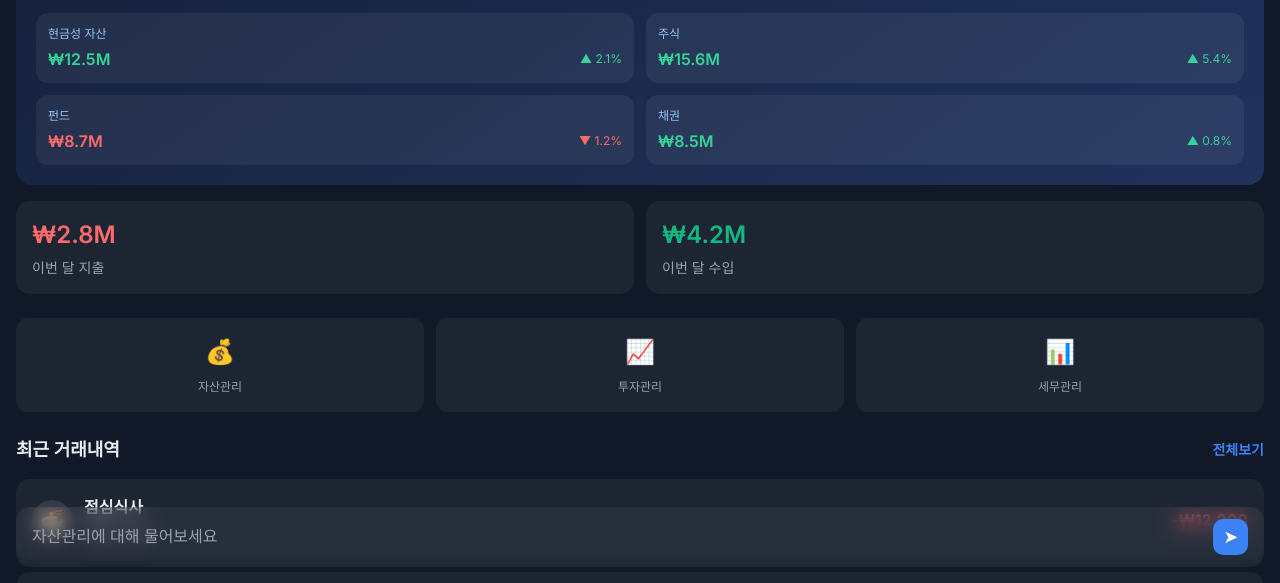
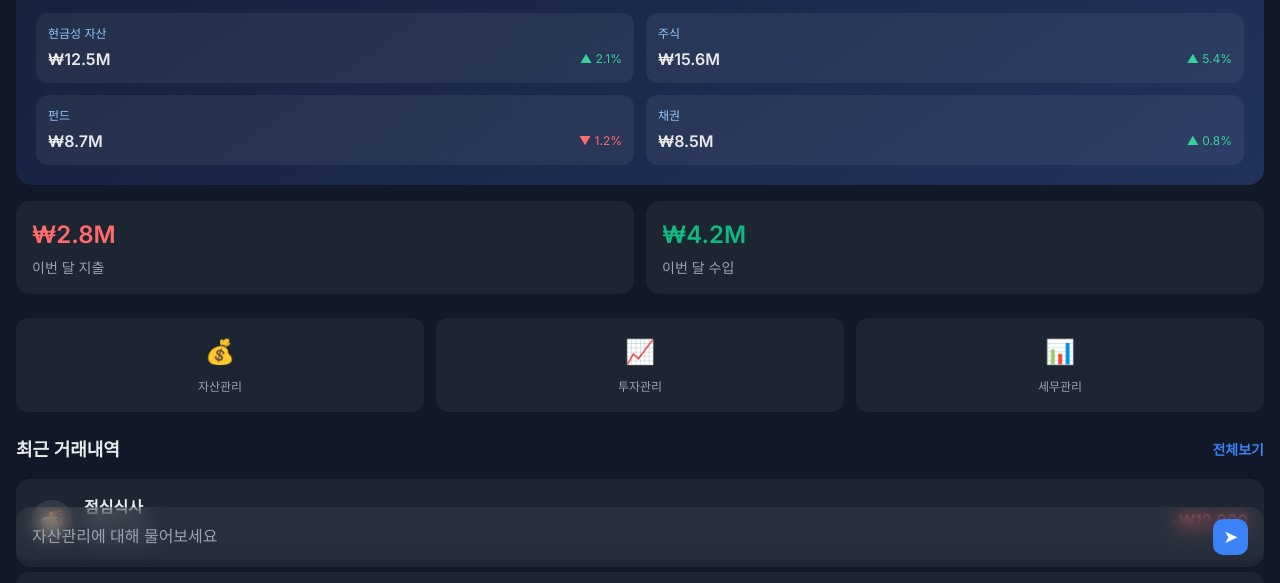
Before and after one commit to noranglab/finmate, a plain HTML site: page ui/consumer.html in a window 1280 px wide. Shown: the part 217-800 px from the top of the page. Drawn offline with Linux system fonts and the light colour scheme.

Commit message:
Update consumer.html

```diff
--- a/ui/consumer.html
+++ b/ui/consumer.html
@@ -100,11 +100,11 @@
     }
 
     .portfolio-value.up {
-      color: #34D399;
+      color: #e8e8e8;
     }
 
     .portfolio-value.down {
-      color: #FF6B6B;
+      color: #e8e8e8;
     }
 
     .portfolio-value {
```
